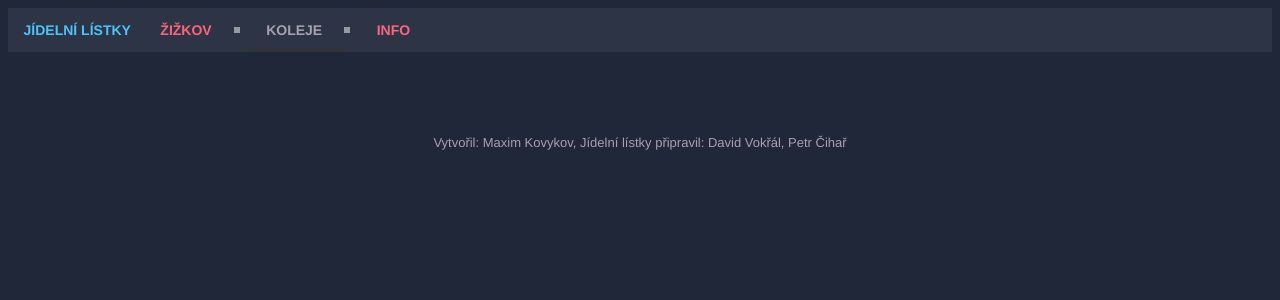
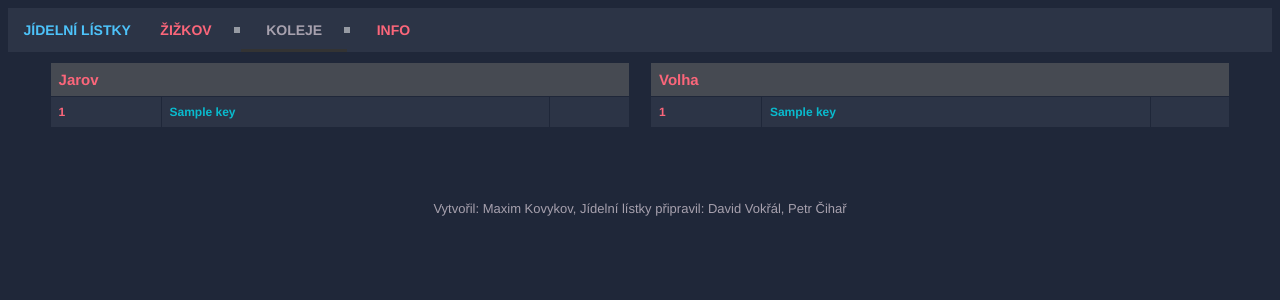
Before and after one commit to Luminaar/jidelni_listky, a Flask app: template templates/koleje.html in a window 1280 px wide. Shown: the top 300 px of the page. Run offline with Flask 2, Linux system fonts and the light colour scheme; the template is opened without the code that fills it: most values are stand-ins (such as "Sample title", 1, 10 or a date in 2020).

Commit message:
added menus for volha and jarov

```diff
--- a/app.py
+++ b/app.py
@@ -22,7 +22,7 @@ def get_day_tag(url):
 
     return soup.find(attrs={"name" : day_number})
 
-def get_menza(url):
+def get_table(url):
     def _():
 
         day_tag = get_day_tag(url)
@@ -57,7 +57,8 @@ def get_menza(url):
     return _
 
 
-def get_zdrava_pizza(url):
+def get_list(url):
+    """Fetching data from a menu in a list"""
     def _():
 
         day_tag = get_day_tag(url)
@@ -119,10 +120,12 @@ def get_menu():
             d = p.load()
     else:
         d = {
-        "obed" : get_menza_obed(),
+        "obed" : get_menza_zizkov_obed(),
         "pizza" : get_pizza(),
         "zdrava" : get_zdrava(),
-        "akademicky" : get_menza_akademicky()
+        "akademicky" : get_akademicky(),
+        "jarov" : get_jarov(),
+        "volha" : get_volha()
         }
 
         # write new menu to file
@@ -144,13 +147,16 @@ def get_menu():
 
 
 
-get_pizza = get_zdrava_pizza("http://www.vse.cz/menza/jidelni_listek_Pizza.php#3")
-get_zdrava = get_zdrava_pizza("http://www.vse.cz/menza/jidelni_listek_Zdrava_vyziva.php#5")
+get_pizza = get_list("http://www.vse.cz/menza/jidelni_listek_Pizza.php#3")
+get_zdrava = get_list("http://www.vse.cz/menza/jidelni_listek_Zdrava_vyziva.php#5")
 
-get_menza_obed = get_menza("http://www.vse.cz/menza/obedy.php#5")
-get_menza_vecere = get_menza("http://www.vse.cz/menza/vecere.php#5")
+get_menza_zizkov_obed = get_table("http://www.vse.cz/menza/obedy.php#5")
+get_menza_zizkov_vecere = get_table("http://www.vse.cz/menza/vecere.php#5")
 
-get_menza_akademicky = get_menza("http://www.vse.cz/menza/jidelni_listek_AK.php#2")
+get_akademicky = get_table("http://www.vse.cz/menza/jidelni_listek_AK.php#2")
+
+get_jarov = get_list("http://www.vse.cz/menza/jidelni_listek_Jarov.php")
+get_volha = get_list("http://www.vse.cz/menza/jidelni_listek_Volha.php")
 
 
 @app.route('/')
@@ -164,9 +170,12 @@ def main():
 
 @app.route('/koleje')
 def koleje():
-    return render_template("koleje.html")
+    menu = get_menu()
+    return render_template("koleje.html",
+                           jarov=menu["jarov"],
+                           volha=menu["volha"])
 
 
 
 if __name__ == '__main__':
-	app.run(debug=False, host="0.0.0.0")
+	app.run(debug=True, host="0.0.0.0")
--- a/templates/koleje.html
+++ b/templates/koleje.html
@@ -7,9 +7,21 @@
 {% endblock %}
 
 {% block first %}
+
+    <tr><th colspan=3>Jarov</th></tr>
+    {% for key in jarov %}
+        <tr><td>{{jarov[loop.index0][0]}}</td><td>{{jarov[loop.index0][1]}}</td><td></td></tr>
+    {% endfor %}
+
 {% endblock %}
 
 {% block second %}
+
+    <tr><th colspan=3>Volha</th></tr>
+    {% for key in volha  %}
+        <tr><td>{{volha[loop.index0][0]}}</td><td>{{volha[loop.index0][1]}}</td><td></td></tr>
+    {% endfor %}
+
 {% endblock %}
 
 {% block third %}
```
Also changed, not shown: 1 other file.
